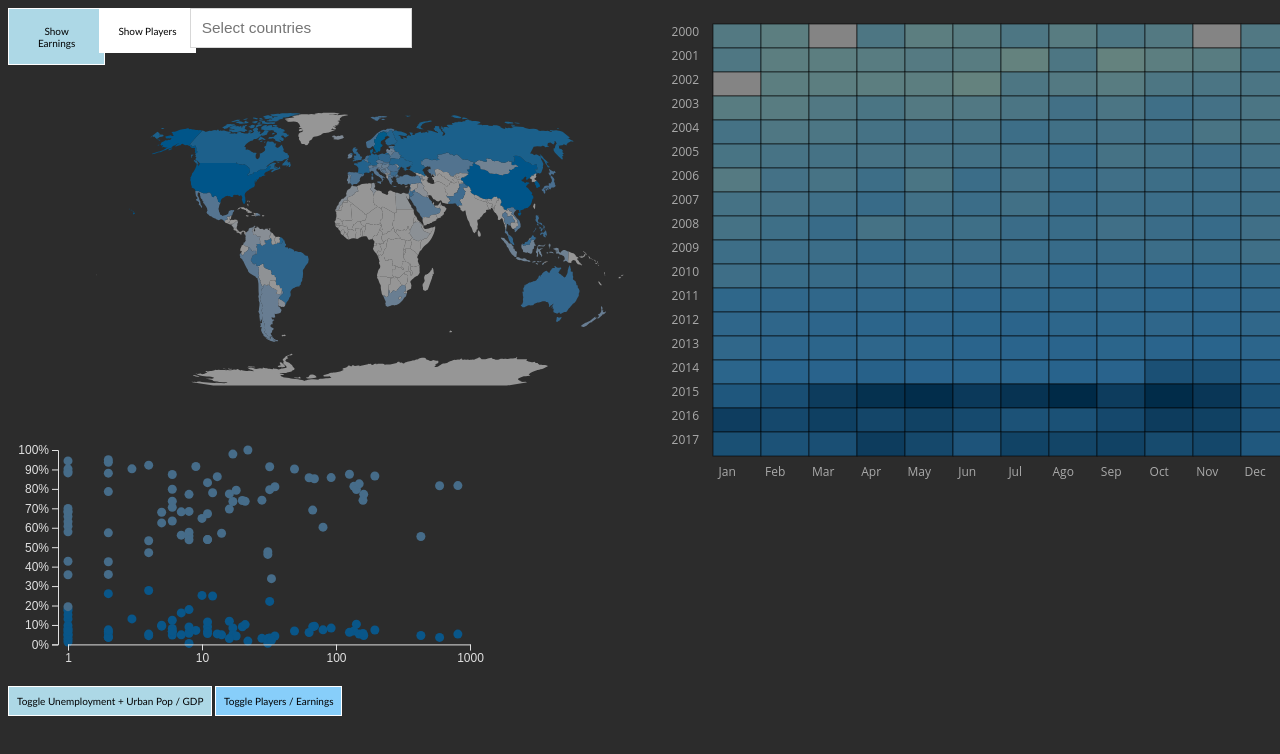
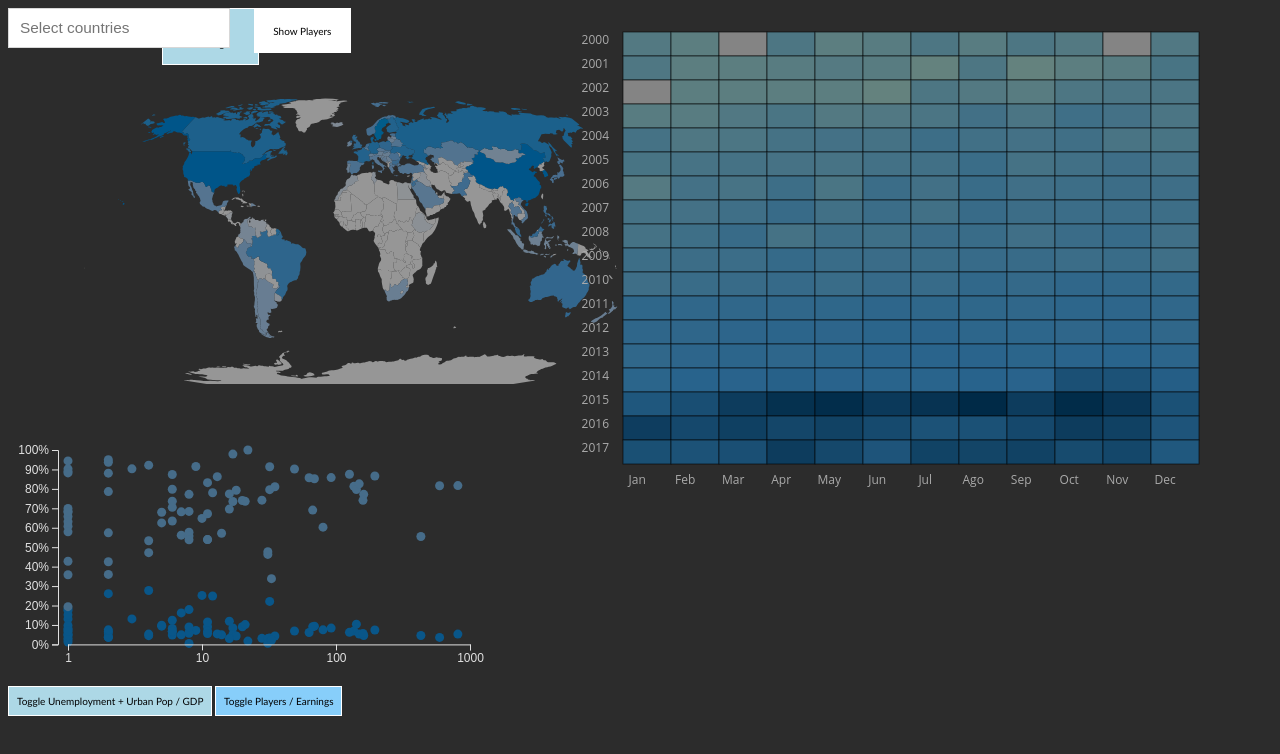
Before and after one commit to lucasrafael98/IV1819-esports, a plain HTML site: page d3/zz_main/index.html in a window 1280 px wide. Drawn offline with Linux system fonts and the light colour scheme.

Commit message:
Position changes.

```diff
--- a/d3/zz_main/index.html
+++ b/d3/zz_main/index.html
@@ -23,10 +23,10 @@
     <body>
 
         <div style="position: absolute; top:1vh;">
-            <div style="position: relative; display: block; z-index: 10; height: 6.4vh; margin-bottom: 1vh;">
-                <span class="btn" id="switchToEarningsAmountChoro" style="padding: 1.95vh; position: absolute; top:0; left:0; width: 5vw; background-color: lightblue; display: inline-block;">Show Earnings</span>
-                <span class="btn" id="switchToPlayerAmountChoro" style="padding: 1.95vh; position: absolute; top:0; left:7.1vw; width: 5vw; background-color: white; display: inline-block;">Show Players</span>
-                <div style="position: absolute; top:0; left:14.2vw; ">
+            <div style="position: relative; display: block; z-index: 10; height: 6.4vh; margin-bottom: 0vh;">
+                <span class="btn" id="switchToEarningsAmountChoro" style="padding: 1.95vh; position: absolute; top:0; left:12vw; width: 5vw; background-color: lightblue; display: inline-block;">Show Earnings</span>
+                <span class="btn" id="switchToPlayerAmountChoro" style="padding: 1.95vh; position: absolute; top:0; left:19.2vw; width: 5vw; background-color: white; display: inline-block;">Show Players</span>
+                <div style="position: absolute; top:0; left:0vw; ">
                         <select class="multipleSelect" multiple name="language">
                                 <option value="AFG">Afghanistan</option>
                                 <option value="ALB">Albania</option>
@@ -212,7 +212,7 @@
             <div id="chloropleth" style="position: relative;">
             </div>
         </div>
-        <div id="heatmap" style="position: absolute; top: 0vh; left: 50vw;"></div>
+        <div id="heatmap" style="position: absolute; top: 1vh; right: 0vw;"></div>
         <div id="scatter" style="position: absolute; top: 50vh;">
             <br/>
             <span class="btn" id="togg-y">Toggle Unemployment + Urban Pop / GDP</span>
--- a/d3/zz_main/js/chloropleth.js
+++ b/d3/zz_main/js/chloropleth.js
@@ -5,7 +5,7 @@ var width = window.innerWidth * 0.55, height = window.innerHeight * 0.45;
 // Map and projection
 var path = d3.geoPath();
 var projection = d3.geoNaturalEarth()
-    .scale(width / 2.3 / Math.PI)
+    .scale(width / 2.2 / Math.PI)
     .translate([width / 2, height / 2])
 var path = d3.geoPath()
     .projection(projection);
```
